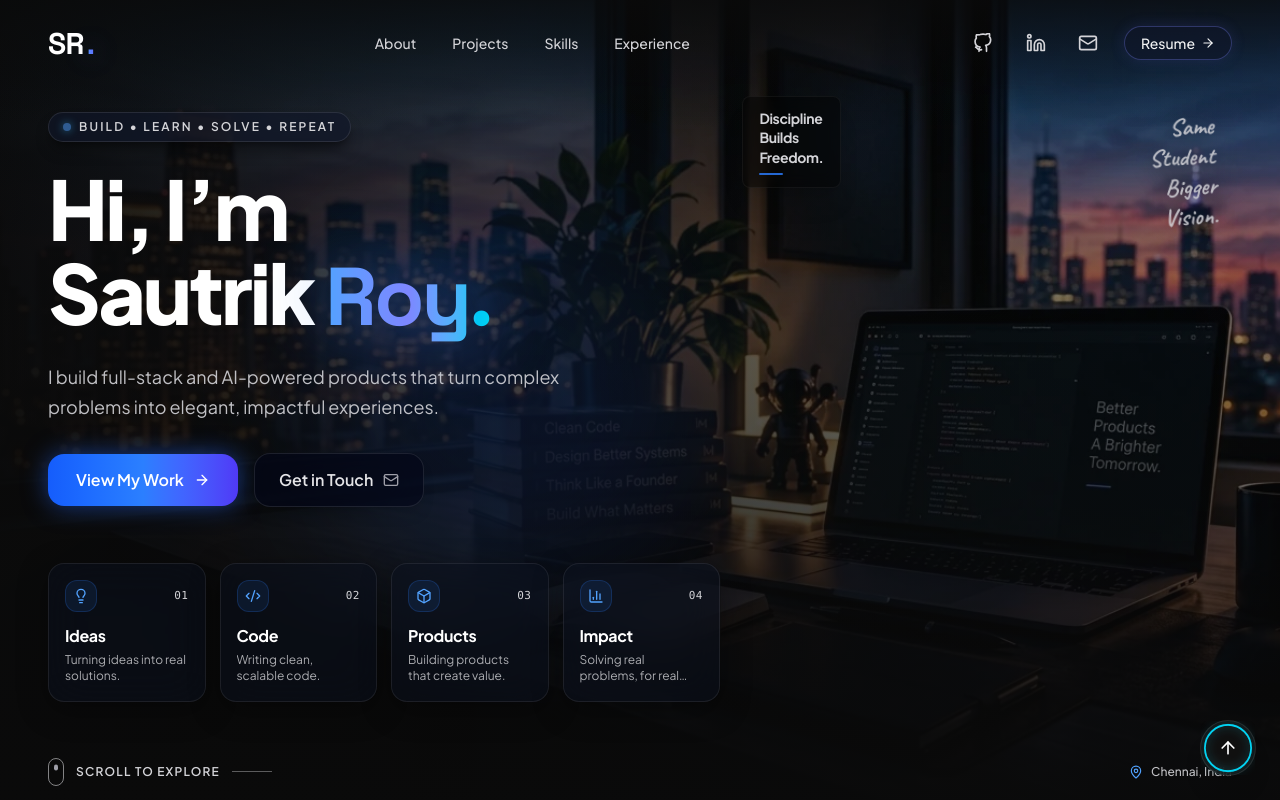
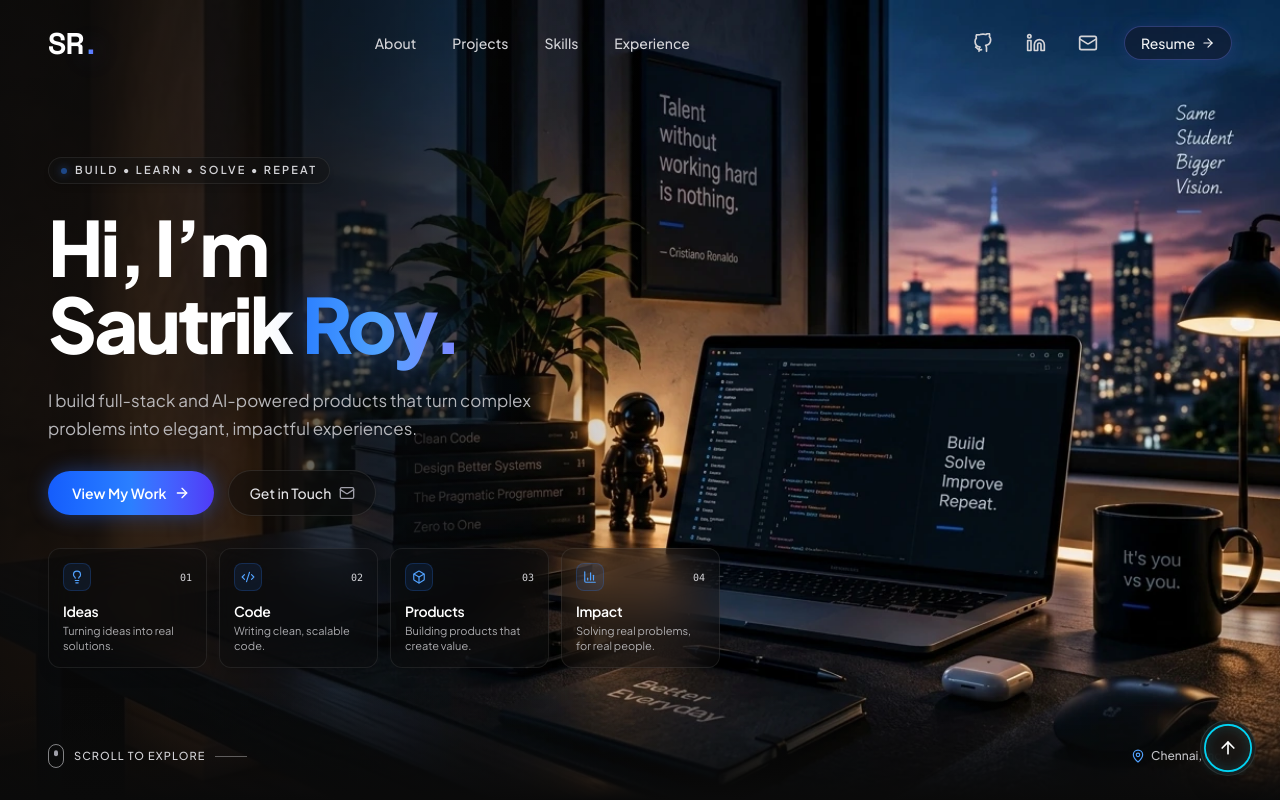
Before and after one commit to sautrikroy17/Personal-Portolio, a React (Vite) app: page / in a window 1280 px wide. Shown: the top 800 px of the page. Built offline with nearby package versions, Linux system fonts and the light colour scheme.

Commit message:
Refine hero typography to 10/10 minimalist standard and use crystal-clear vivid workspace background

```diff
--- a/src/components/sections/Hero.jsx
+++ b/src/components/sections/Hero.jsx
@@ -1,7 +1,7 @@
 import { motion } from "framer-motion";
 import { ArrowRight, Mail, Lightbulb, Code2, Box, BarChart3, MapPin } from "lucide-react";
 
-// The 4 interactive bento tiles from the reference mockup
+// The 4 interactive bento tiles
 const bentoCards = [
   {
     number: "01",
@@ -9,7 +9,6 @@ const bentoCards = [
     description: "Turning ideas into real solutions.",
     icon: Lightbulb,
     href: "#about",
-    glowColor: "from-blue-500/20 to-cyan-500/10",
   },
   {
     number: "02",
@@ -17,7 +16,6 @@ const bentoCards = [
     description: "Writing clean, scalable code.",
     icon: Code2,
     href: "#skills",
-    glowColor: "from-indigo-500/20 to-blue-500/10",
   },
   {
     number: "03",
@@ -25,7 +23,6 @@ const bentoCards = [
     description: "Building products that create value.",
     icon: Box,
     href: "#projects",
-    glowColor: "from-cyan-500/20 to-indigo-500/10",
   },
   {
     number: "04",
@@ -33,7 +30,6 @@ const bentoCards = [
     description: "Solving real problems, for real people.",
     icon: BarChart3,
     href: "#experience",
-    glowColor: "from-blue-500/20 to-purple-500/10",
   },
 ];
 
@@ -44,18 +40,18 @@ const containerVariants = {
     opacity: 1,
     transition: {
       staggerChildren: 0.08,
-      delayChildren: 0.15,
+      delayChildren: 0.1,
     },
   },
 };
 
 const itemVariants = {
-  hidden: { opacity: 0, y: 20 },
+  hidden: { opacity: 0, y: 16 },
   visible: {
     opacity: 1,
     y: 0,
     transition: {
-      duration: 0.6,
+      duration: 0.55,
       ease: [0.16, 1, 0.3, 1],
     },
   },
@@ -65,65 +61,28 @@ export default function Hero() {
   return (
     <section
       id="top"
-      className="relative min-h-screen w-full flex flex-col justify-between overflow-hidden pt-28 pb-10 select-none"
+      className="relative min-h-screen w-full flex flex-col justify-between overflow-hidden pt-28 pb-8 select-none"
     >
       {/* =========================================================================
           ATMOSPHERIC WORKSPACE BACKGROUND
-          High-performance LCP image with fetchpriority="high" and dark gradient masks
+          Crystal-clear, sharp, vivid developer desk image.
+          Left-edge gradient ensures high text contrast; right side remains 100% luminous and crisp.
           ========================================================================= */}
       <div className="absolute inset-0 z-0 pointer-events-none overflow-hidden">
-        {/* Crisp WebP Background Photograph */}
         <img
           src="/hero-workspace.webp"
           alt="Atmospheric Developer Workspace"
           fetchPriority="high"
           decoding="async"
-          className="w-full h-full object-cover object-right lg:object-center opacity-85 transition-opacity duration-1000"
+          className="w-full h-full object-cover object-right lg:object-center opacity-100"
         />
 
-        {/* Cinematic gradient overlays for contrast and smooth blending */}
-        <div className="absolute inset-0 bg-gradient-to-r from-zinc-950 via-zinc-950/80 to-transparent sm:via-zinc-950/60 sm:to-zinc-950/20 lg:from-zinc-950/95 lg:via-zinc-950/50 lg:to-transparent" />
-        <div className="absolute inset-0 bg-gradient-to-t from-zinc-950 via-zinc-950/40 to-transparent" />
-        <div className="absolute top-0 inset-x-0 h-32 bg-gradient-to-b from-zinc-950/80 to-transparent" />
+        {/* Subtle left-side dark gradient ONLY under the text/cards column */}
+        <div className="absolute inset-y-0 left-0 w-full sm:w-2/3 lg:w-[52%] bg-gradient-to-r from-zinc-950/90 via-zinc-950/60 to-transparent pointer-events-none" />
 
-        {/* Ambient subtle blue backlight glow */}
-        <div className="absolute top-1/4 left-1/4 w-96 h-96 bg-blue-600/10 rounded-full blur-3xl pointer-events-none mix-blend-screen" />
+        {/* Soft bottom edge blend into the next section */}
+        <div className="absolute bottom-0 inset-x-0 h-28 bg-gradient-to-t from-zinc-950 via-zinc-950/50 to-transparent pointer-events-none" />
       </div>
-
-      {/* =========================================================================
-          BACKGROUND ATMOSPHERIC QUOTES (From Reference Mockup)
-          ========================================================================= */}
-      {/* Top-Right Window Handwritten Quote */}
-      <motion.div
-        initial={{ opacity: 0, scale: 0.95 }}
-        animate={{ opacity: 1, scale: 1 }}
-        transition={{ duration: 1.2, delay: 0.6 }}
-        className="hidden lg:block absolute top-28 right-16 z-10 text-right pointer-events-none select-none"
-      >
-        <p className="font-handwriting text-zinc-300/85 text-2xl font-bold leading-tight drop-shadow-[0_2px_12px_rgba(0,0,0,0.8)] -rotate-3">
-          Same<br />
-          Student<br />
-          Bigger<br />
-          Vision.
-        </p>
-      </motion.div>
-
-      {/* Center/Right Ambient Framed Wall Quote */}
-      <motion.div
-        initial={{ opacity: 0 }}
-        animate={{ opacity: 1 }}
-        transition={{ duration: 1, delay: 0.8 }}
-        className="hidden xl:block absolute top-24 left-[58%] z-10 pointer-events-none select-none"
-      >
-        <div className="border border-white/5 bg-black/40 backdrop-blur-sm px-4 py-3 rounded-lg shadow-xl">
-          <p className="text-zinc-300 font-bold text-sm tracking-tight leading-snug">
-            Discipline<br />
-            Builds<br />
-            Freedom.
-          </p>
-          <div className="w-6 h-[2px] bg-blue-500/80 mt-1.5 rounded-full" />
-        </div>
-      </motion.div>
 
       {/* =========================================================================
           MAIN HERO CONTENT (Left Column)
@@ -133,57 +92,57 @@ export default function Hero() {
           variants={containerVariants}
           initial="hidden"
           animate="visible"
-          className="max-w-2xl flex flex-col items-start text-left"
+          className="max-w-xl lg:max-w-2xl flex flex-col items-start text-left space-y-6"
         >
           {/* Tag Badge */}
-          <motion.div variants={itemVariants} className="mb-6">
-            <div className="inline-flex items-center gap-2 px-3.5 py-1.5 rounded-full bg-slate-900/60 border border-white/10 backdrop-blur-md shadow-lg shadow-black/40">
-              <span className="w-2 h-2 rounded-full bg-blue-400 shadow-[0_0_8px_#38bdf8] animate-pulse" />
-              <span className="text-[11px] sm:text-xs font-semibold tracking-[0.18em] text-zinc-300 uppercase">
+          <motion.div variants={itemVariants}>
+            <div className="inline-flex items-center gap-2 px-3 py-1 rounded-full bg-zinc-900/50 border border-white/[0.08] backdrop-blur-md shadow-md">
+              <span className="w-1.5 h-1.5 rounded-full bg-blue-500 shadow-[0_0_8px_#3b82f6] animate-pulse" />
+              <span className="text-[10.5px] sm:text-[11px] font-semibold tracking-[0.2em] text-zinc-300 uppercase">
                 BUILD &bull; LEARN &bull; SOLVE &bull; REPEAT
               </span>
             </div>
           </motion.div>
 
           {/* Main Headline */}
-          <motion.div variants={itemVariants} className="mb-6">
-            <h1 className="text-5xl sm:text-7xl lg:text-[82px] font-black tracking-[-0.035em] text-white leading-[1.02]">
+          <motion.div variants={itemVariants}>
+            <h1 className="text-5xl sm:text-6xl md:text-7xl lg:text-[76px] font-extrabold tracking-[-0.04em] text-white leading-[1.02]">
               Hi, I’m<br />
               Sautrik{" "}
-              <span className="text-transparent bg-clip-text bg-gradient-to-r from-blue-400 via-indigo-400 to-cyan-400 drop-shadow-[0_0_35px_rgba(59,130,246,0.65)] font-display">
+              <span className="text-transparent bg-clip-text bg-gradient-to-r from-blue-500 via-blue-400 to-indigo-400 drop-shadow-[0_0_24px_rgba(59,130,246,0.5)]">
                 Roy.
               </span>
             </h1>
           </motion.div>
 
           {/* Sub-headline description */}
-          <motion.div variants={itemVariants} className="mb-8">
-            <p className="text-base sm:text-lg text-zinc-300/90 leading-relaxed max-w-xl font-normal">
+          <motion.div variants={itemVariants}>
+            <p className="text-base sm:text-[17px] text-zinc-300/85 font-normal leading-relaxed max-w-lg">
               I build full-stack and AI-powered products that turn complex problems into elegant,
               impactful experiences.
             </p>
           </motion.div>
 
           {/* Call-to-Action Buttons */}
-          <motion.div variants={itemVariants} className="flex flex-wrap items-center gap-4 mb-12 sm:mb-14">
+          <motion.div variants={itemVariants} className="flex flex-wrap items-center gap-3.5 pt-1">
             <motion.a
               href="#projects"
-              whileHover={{ scale: 1.03 }}
+              whileHover={{ scale: 1.02 }}
               whileTap={{ scale: 0.98 }}
-              className="group inline-flex items-center justify-center gap-2.5 px-7 py-3.5 rounded-2xl font-semibold text-white bg-gradient-to-r from-blue-600 via-blue-500 to-indigo-600 shadow-[0_0_25px_rgba(37,99,235,0.55)] hover:shadow-[0_0_35px_rgba(37,99,235,0.85)] transition-shadow duration-300"
+              className="group inline-flex items-center justify-center gap-2 px-6 py-2.5 sm:py-3 rounded-full text-sm font-semibold text-white bg-gradient-to-r from-blue-600 via-blue-500 to-indigo-600 shadow-[0_0_20px_rgba(37,99,235,0.45)] hover:shadow-[0_0_28px_rgba(37,99,235,0.7)] transition-all duration-200"
             >
-              <span className="text-sm sm:text-base font-semibold">View My Work</span>
-              <ArrowRight className="w-4 h-4 transition-transform duration-200 group-hover:translate-x-1" />
+              <span>View My Work</span>
+              <ArrowRight className="w-4 h-4 transition-transform duration-200 group-hover:translate-x-0.5" />
             </motion.a>
 
             <motion.a
               href="#contact"
-              whileHover={{ scale: 1.03 }}
+              whileHover={{ scale: 1.02 }}
               whileTap={{ scale: 0.98 }}
-              className="group inline-flex items-center justify-center gap-2.5 px-6 py-3.5 rounded-2xl font-semibold text-zinc-200 bg-slate-950/60 hover:bg-slate-900/80 border border-white/10 hover:border-white/25 backdrop-blur-xl shadow-lg transition-all duration-300"
+              className="group inline-flex items-center justify-center gap-2 px-5 py-2.5 sm:py-3 rounded-full text-sm font-medium text-zinc-200 bg-zinc-950/40 hover:bg-zinc-900/60 border border-white/10 hover:border-white/20 backdrop-blur-xl transition-all duration-200 shadow-sm"
             >
-              <span className="text-sm sm:text-base font-semibold">Get in Touch</span>
-              <Mail className="w-4 h-4 text-zinc-400 group-hover:text-white transition-colors" />
+              <span>Get in Touch</span>
+              <Mail className="w-4 h-4 text-zinc-400 group-hover:text-zinc-200 transition-colors" />
             </motion.a>
           </motion.div>
 
@@ -192,7 +151,7 @@ export default function Hero() {
               ========================================================================= */}
           <motion.div
             variants={itemVariants}
-            className="w-full grid grid-cols-2 sm:grid-cols-4 gap-3 sm:gap-3.5 max-w-xl lg:max-w-2xl"
+            className="w-full grid grid-cols-2 sm:grid-cols-4 gap-3 max-w-xl lg:max-w-2xl pt-2"
           >
             {bentoCards.map((card) => {
               const Icon = card.icon;
@@ -200,36 +159,33 @@ export default function Hero() {
                 <motion.a
                   key={card.number}
                   href={card.href}
-                  whileHover={{ y: -5, scale: 1.02 }}
+                  whileHover={{ y: -4 }}
                   whileTap={{ scale: 0.98 }}
                   transition={{ type: "spring", stiffness: 400, damping: 25 }}
-                  className="group relative flex flex-col justify-between p-4 rounded-2xl glass-tile hover:border-blue-500/50 hover:shadow-[0_0_25px_rgba(59,130,246,0.25)] transition-all duration-300 cursor-pointer overflow-hidden"
+                  className="group relative flex flex-col justify-between p-3.5 rounded-xl bg-zinc-950/30 hover:bg-zinc-900/40 backdrop-blur-xl border border-white/[0.08] hover:border-blue-500/40 shadow-lg hover:shadow-[0_0_20px_rgba(59,130,246,0.15)] transition-all duration-300 cursor-pointer overflow-hidden"
                 >
-                  {/* Subtle hover gradient illumination */}
-                  <div className="absolute inset-0 bg-gradient-to-br from-blue-500/0 via-blue-500/0 to-blue-500/10 opacity-0 group-hover:opacity-100 transition-opacity duration-300 pointer-events-none" />
-
                   {/* Top Row: Icon + Number */}
-                  <div className="relative z-10 flex items-center justify-between mb-3">
-                    <div className="w-8 h-8 rounded-xl bg-blue-500/10 border border-blue-500/20 flex items-center justify-center text-blue-400 group-hover:text-blue-300 group-hover:border-blue-400/40 group-hover:shadow-[0_0_12px_rgba(59,130,246,0.4)] transition-all duration-200">
-                      <Icon className="w-4 h-4" />
+                  <div className="relative z-10 flex items-center justify-between mb-2.5">
+                    <div className="w-7 h-7 rounded-lg bg-blue-500/10 border border-blue-500/20 flex items-center justify-center text-blue-400 group-hover:text-blue-300 group-hover:border-blue-400/40 transition-colors">
+                      <Icon className="w-3.5 h-3.5" />
                     </div>
-                    <span className="text-[11px] font-mono font-medium text-zinc-300 tracking-wider">
+                    <span className="text-[10px] font-mono font-medium text-zinc-300">
                       {card.number}
                     </span>
                   </div>
 
                   {/* Title & Description */}
                   <div className="relative z-10 text-left">
-                    <h2 className="text-sm sm:text-base font-bold text-white mb-1 tracking-tight group-hover:text-blue-200 transition-colors">
+                    <h2 className="text-sm font-semibold text-white mb-0.5 tracking-tight group-hover:text-blue-300 transition-colors">
                       {card.title}
                     </h2>
-                    <p className="text-[11px] sm:text-xs text-zinc-300/80 leading-snug line-clamp-2">
+                    <p className="text-[11px] text-zinc-300/80 leading-snug line-clamp-2">
                       {card.description}
                     </p>
                   </div>
 
-                  {/* Bottom neon accent line on hover */}
-                  <div className="absolute bottom-0 inset-x-3 h-[2px] bg-gradient-to-r from-transparent via-blue-400/0 to-transparent group-hover:via-blue-400 group-hover:shadow-[0_0_8px_#60a5fa] transition-all duration-300" />
+                  {/* Subtle bottom line highlight on hover */}
+                  <div className="absolute bottom-0 inset-x-3 h-[1.5px] bg-gradient-to-r from-transparent via-blue-400/0 to-transparent group-hover:via-blue-400 transition-all duration-300" />
                 </motion.a>
               );
             })}
@@ -241,30 +197,30 @@ export default function Hero() {
           BOTTOM META BAR (Scroll to Explore & Location)
           ========================================================================= */}
       <motion.div
-        initial={{ opacity: 0, y: 15 }}
+        initial={{ opacity: 0, y: 10 }}
         animate={{ opacity: 1, y: 0 }}
-        transition={{ duration: 0.8, delay: 0.9 }}
-        className="relative z-10 w-full max-w-7xl mx-auto px-6 sm:px-10 lg:px-12 pt-10 sm:pt-14 flex items-center justify-between text-zinc-300"
+        transition={{ duration: 0.6, delay: 0.7 }}
+        className="relative z-10 w-full max-w-7xl mx-auto px-6 sm:px-10 lg:px-12 pt-8 flex items-center justify-between text-zinc-300"
       >
         {/* Scroll Indicator (Left) */}
         <a
           href="#about"
-          className="group flex items-center gap-3 text-[11px] sm:text-xs font-semibold tracking-widest uppercase hover:text-white transition-colors cursor-pointer"
+          className="group flex items-center gap-2.5 text-[11px] font-medium tracking-widest uppercase hover:text-white transition-colors cursor-pointer"
         >
           {/* Animated Mouse Icon */}
-          <div className="w-4 h-7 rounded-full border border-zinc-300/60 group-hover:border-blue-400 flex items-start justify-center p-1 transition-colors">
+          <div className="w-4 h-6 rounded-full border border-zinc-300/60 group-hover:border-blue-400 flex items-start justify-center p-1 transition-colors">
             <motion.div
-              animate={{ y: [0, 8, 0] }}
+              animate={{ y: [0, 6, 0] }}
               transition={{ repeat: Infinity, duration: 1.8, ease: "easeInOut" }}
               className="w-1 h-1.5 rounded-full bg-zinc-400 group-hover:bg-blue-400"
             />
           </div>
           <span>SCROLL TO EXPLORE</span>
-          <div className="w-10 h-[1px] bg-zinc-300/40 group-hover:w-14 group-hover:bg-blue-400 transition-all duration-300" />
+          <div className="w-8 h-[1px] bg-zinc-300/40 group-hover:w-12 group-hover:bg-blue-400 transition-all duration-300" />
         </a>
 
         {/* Location Indicator (Right) */}
-        <div className="flex items-center gap-2 text-[12px] sm:text-xs font-medium text-zinc-300/90">
+        <div className="flex items-center gap-1.5 text-[12px] font-medium text-zinc-300/90">
           <MapPin className="w-3.5 h-3.5 text-blue-400" />
           <span>Chennai, India</span>
         </div>
```
Also changed, not shown: public/hero-workspace.jpg, public/hero-workspace.webp.
